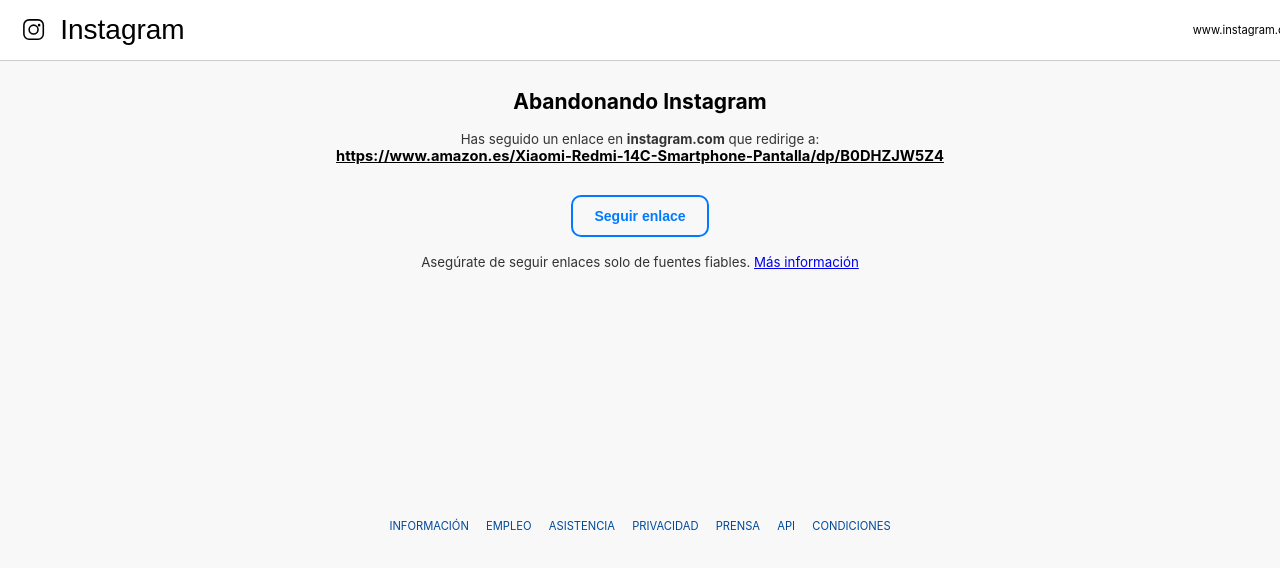
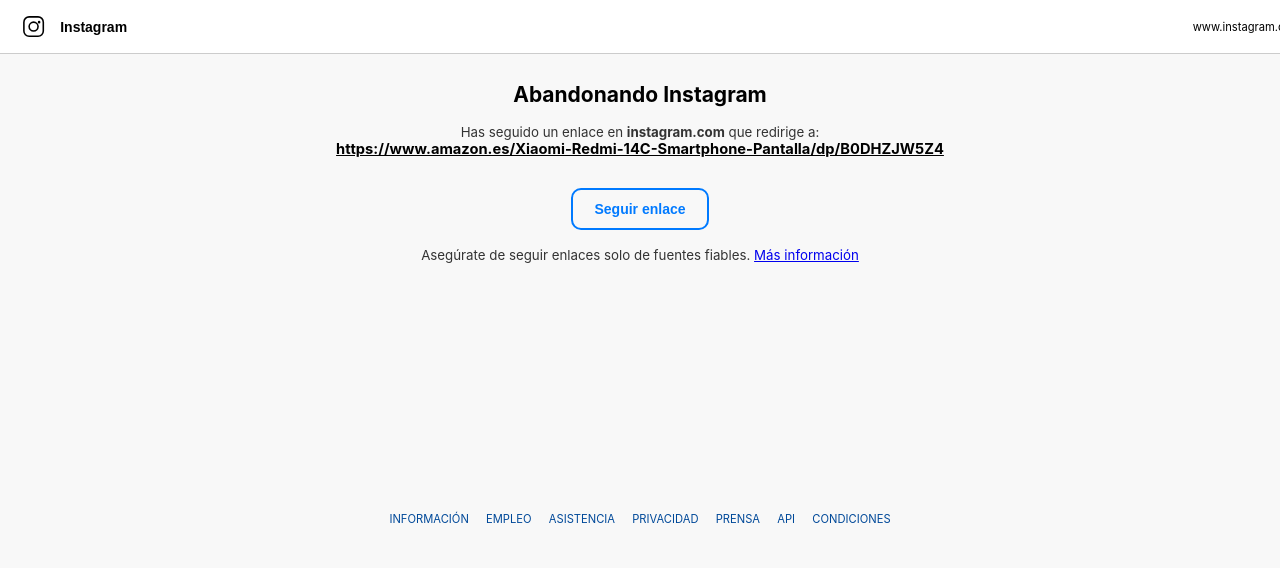
Before and after one commit to davidmartindmm/html, a plain HTML site: page index.html in a window 1280 px wide. Shown: the top 568 px of the page. Drawn offline with Linux system fonts and the light colour scheme.

Commit message:
Update index.html

```diff
--- a/index.html
+++ b/index.html
@@ -146,7 +146,7 @@
       <svg class="logo" viewBox="0 0 24 24" fill="black" xmlns="http://www.w3.org/2000/svg">
         <path d="M7.75 2h8.5A5.75 5.75 0 0 1 22 7.75v8.5A5.75 5.75 0 0 1 16.25 22h-8.5A5.75 5.75 0 0 1 2 16.25v-8.5A5.75 5.75 0 0 1 7.75 2zm0 1.5A4.25 4.25 0 0 0 3.5 7.75v8.5A4.25 4.25 0 0 0 7.75 20.5h8.5A4.25 4.25 0 0 0 20.5 16.25v-8.5A4.25 4.25 0 0 0 16.25 3.5h-8.5zM12 7a5 5 0 1 1 0 10a5 5 0 0 1 0-10zm0 1.5a3.5 3.5 0 1 0 0 7a3.5 3.5 0 0 0 0-7zm5.25-2a1.25 1.25 0 1 1 0 2.5a1.25 1.25 0 0 1 0-2.5z"/>
       </svg>
-      <div style="font-family: 'Poppins', sans-serif; font-size: 2rem; font-weight: 500; color: black;">Instagram</div>
+      <div style="font-family: 'Poppins', sans-serif; font-size: 1,5rem; font-weight: 600; color: black;">Instagram</div>
     </div>
     <div class="domain">www.instagram.com</div>
   </header>
```
